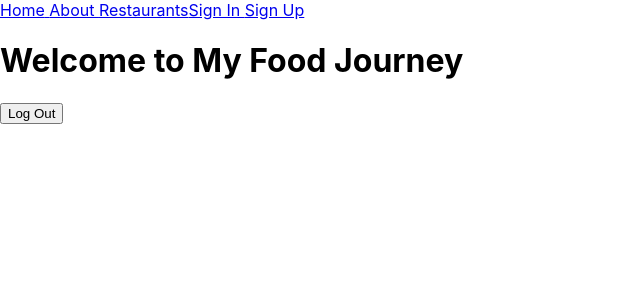
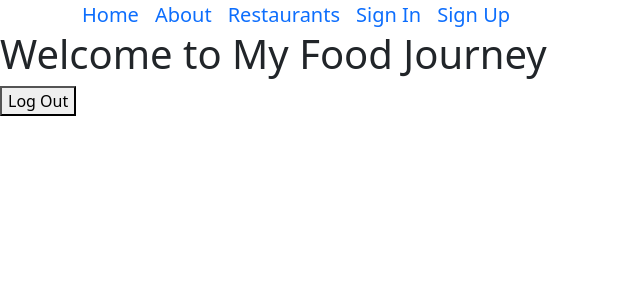
Before and after one commit to jss475/Food-Journey, a React (Create React App) app in the folder my-app/: page / in a window 1280 px wide. Shown: the top 300 px of the page, without its empty margins (0-640 px from the left). Built offline with nearby package versions, Linux system fonts and the light colour scheme; data requests are answered from the project's data file.

Commit message:
merge with logout

```diff
--- a/my-app/package.json
+++ b/my-app/package.json
@@ -6,7 +6,9 @@
     "@testing-library/jest-dom": "^5.16.4",
     "@testing-library/react": "^13.2.0",
     "@testing-library/user-event": "^13.5.0",
+    "bootstrap": "^5.1.3",
     "react": "^18.1.0",
+    "react-bootstrap": "^2.3.1",
     "react-dom": "^18.1.0",
     "react-router-dom": "^5.3.0",
     "react-scripts": "5.0.1",
--- a/my-app/src/components/Nav.js
+++ b/my-app/src/components/Nav.js
@@ -1,9 +1,17 @@
 import React from "react";
 import { NavLink } from "react-router-dom";
+import 'bootstrap/dist/css/bootstrap.min.css'
+import {Container, Navbar} from 'react-bootstrap'
 
 function Nav({}) {
   return (
-    <nav>
+    <Container>
+      <Navbar.Brand href="/">Home</Navbar.Brand>
+      <Navbar.Brand href="/about">About</Navbar.Brand>
+      <Navbar.Brand href="/restaurants">Restaurants</Navbar.Brand>
+      <Navbar.Brand href="/signin">Sign In</Navbar.Brand>
+      <Navbar.Brand href="/signup">Sign Up</Navbar.Brand>
+      {/* <nav>
         <NavLink exact to="/">
           Home{" "}
         </NavLink>
@@ -11,7 +19,8 @@ function Nav({}) {
         <NavLink to="/restaurants">Restaurants</NavLink>
         <NavLink to="/signin">Sign In </NavLink>
         <NavLink to="/signup">Sign Up</NavLink>
-    </nav>
+      </nav> */}
+    </Container>
   );
 }
 export default Nav;
```
Also changed, not shown: 1 other file (tests, documents, lock files or other folders). Lines whose indentation alone changed are shown as unchanged.
